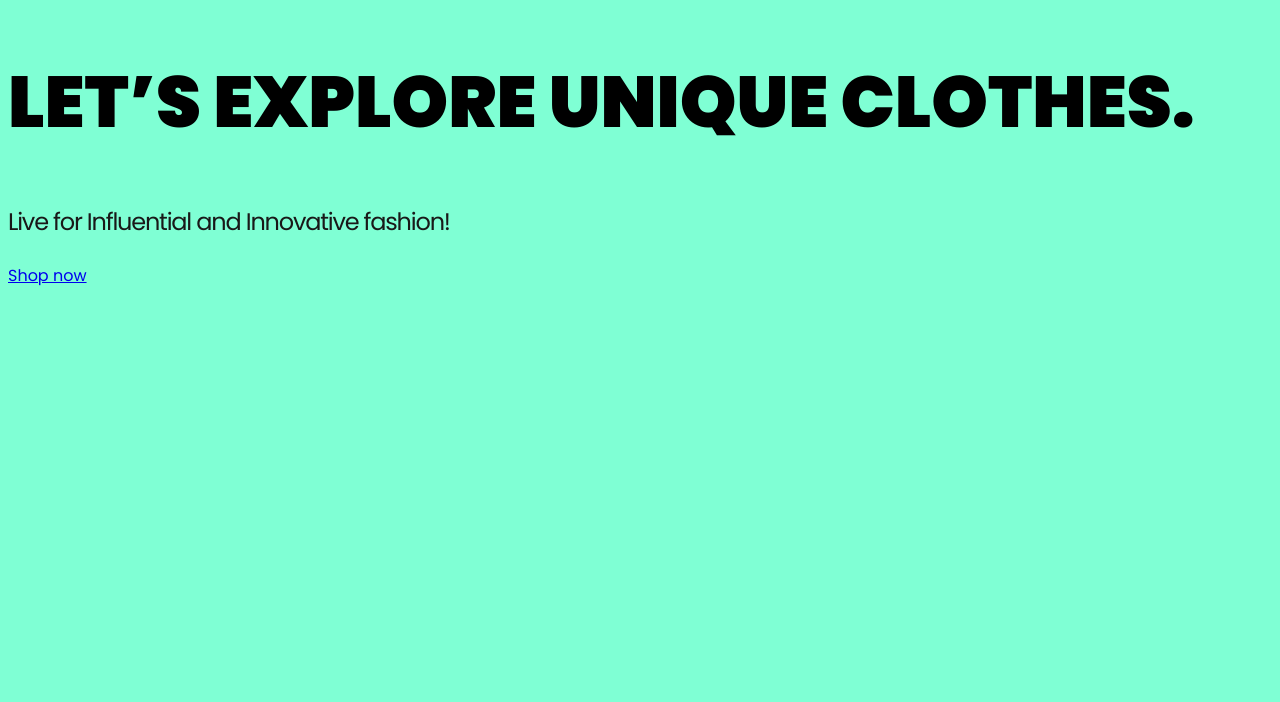
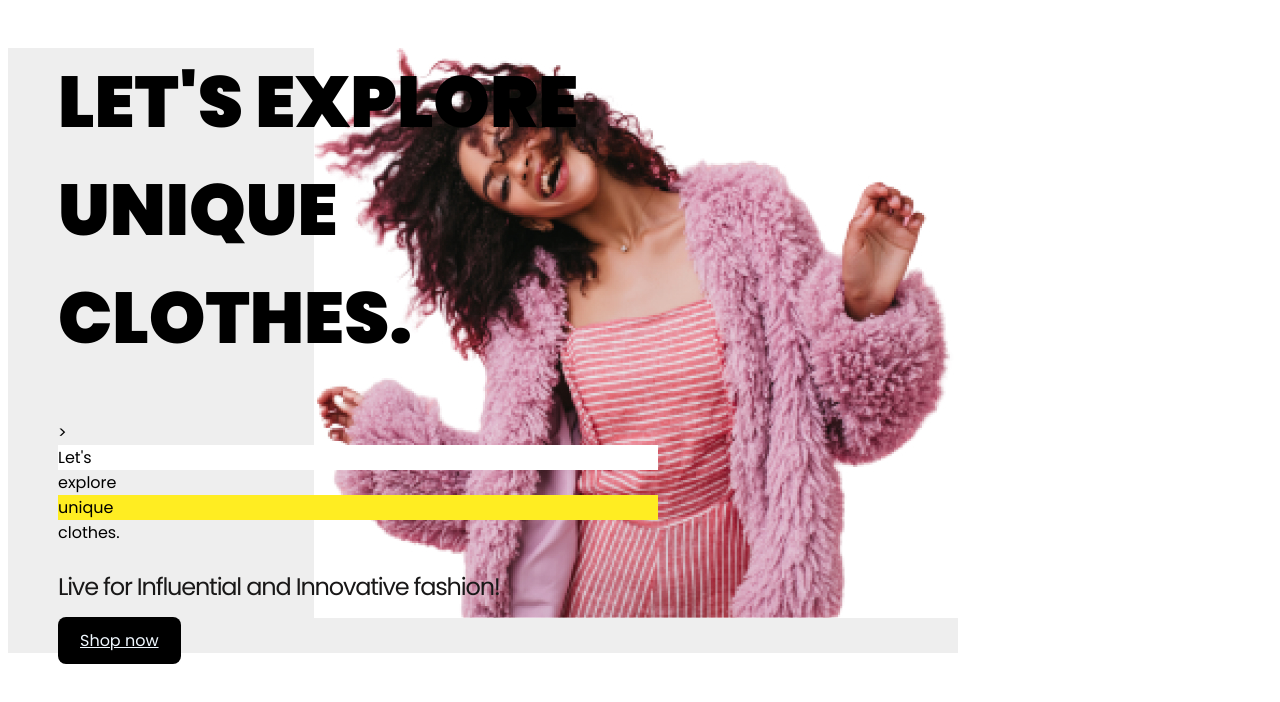
Before and after one commit to ead-codigo-2023/ejercicio-2-asignar-estilos-con-css-catalanderos, a plain HTML site: page index.html in a window 1280 px wide. Drawn offline with Linux system fonts and the light colour scheme.

Commit message:
avances clase 2

```diff
--- a/assets/css/style.css
+++ b/assets/css/style.css
@@ -1,5 +1,5 @@
 body{
-    background-color: aquamarine;
+    background-color: rgb(255, 255, 255);
     font-family: 'Poppins', sans-serif;
 
 }
@@ -19,3 +19,38 @@ p{
     line-height: normal;
     letter-spacing: -1.2px;
 }
+  a{
+    font-weight: 400;
+    padding: 12px 22px;
+    background-color: black;
+    color: aliceblue;
+    border-radius: 8px;
+
+
+  }
+
+.hero {
+    background-image: url(../css/images/imgfigma\ .jpg);
+    width: 600px;
+    padding-right: 300px ;
+    padding-left: 50px;
+    background-position-x: right;
+    background-repeat: no-repeat;
+    background-color: rgb(238, 238, 238);
+    }
+
+  #lets {
+    width: 50;
+    height: 84.236;
+    transform: rotate (-1.981deg);
+    flex-shrink: 0;
+    background: #fff
+  }
+
+  #unique {
+    width: 36;
+    height: 20;
+    transform: rotate (-1.981deg);
+    flex-shrink: 0;
+    background: #ffed22
+  }
--- a/index.html
+++ b/index.html
@@ -12,7 +12,8 @@
 </head>
 <body>
 	<div class="hero">
-		<h1>Let’s explore unique clothes.</h1>
+		<h1>Let's explore unique clothes.</h1>
+		<h1></h1>><div id="lets">Let's</div> explore <div id="unique">unique</div> clothes.</h1>
 		<p>Live for Influential and Innovative fashion!</p>
 		<a href="#">Shop now</a>
 	</div>
```
Also changed, not shown: assets/css/images/imgfigma .jpg (renamed from assets/image (2).jpg).
